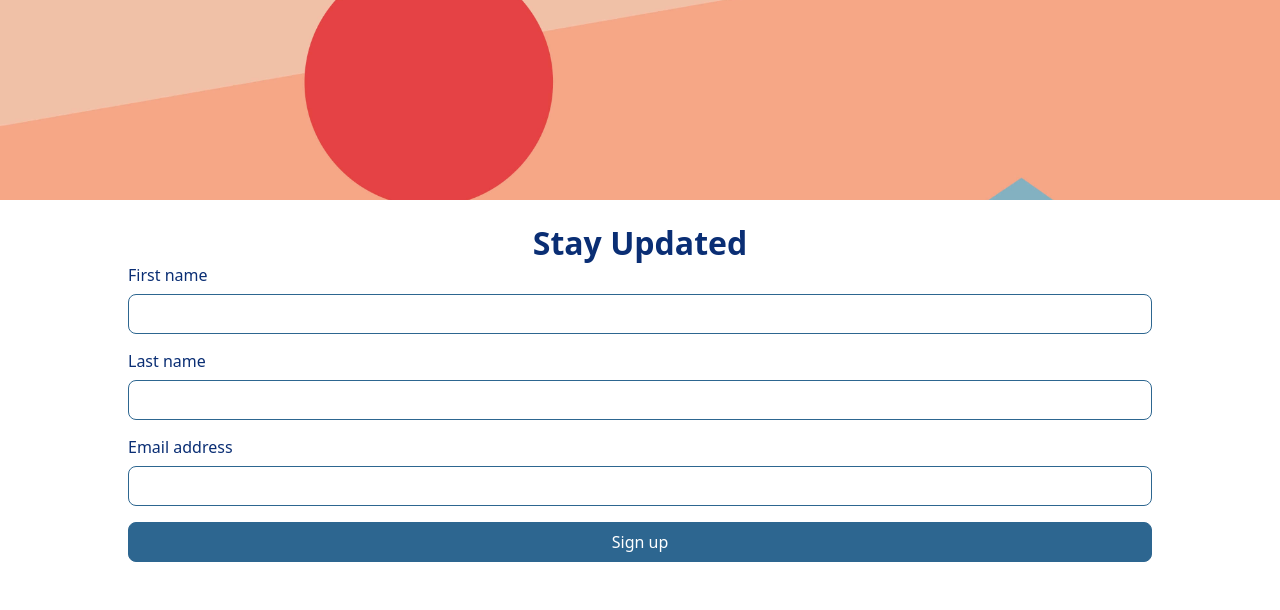
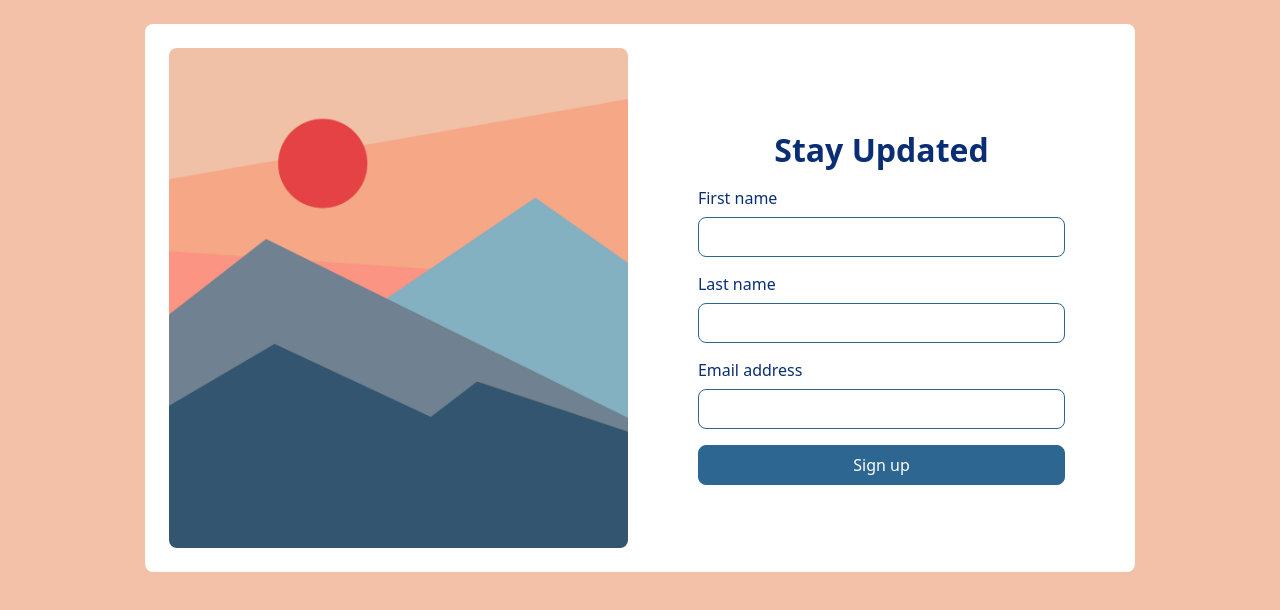
Before and after one commit to annieol/annie-baines-uie-signup-form, an Angular app: page / in a window 1280 px wide. Shown: the top 610 px of the page. Built offline with nearby package versions, Linux system fonts and the light colour scheme.

Commit message:
feat: add desktop styles

```diff
--- a/src/app/sign-up/sign-up.html
+++ b/src/app/sign-up/sign-up.html
@@ -5,8 +5,8 @@
     <p class="sign-up__confirmation">We'll keep you updated with our latest products.</p>
   </div>
 } @else {
-  <h1 class="sign-up__heading">Stay Updated</h1>
   <form [formRoot]="signUpForm" class="sign-up__form">
+    <h1 class="sign-up__heading">Stay Updated</h1>
     @for (fieldConfig of signUpFields; track fieldConfig.name) {
       <div class="sign-up__field">
         @let fieldName = fieldConfig.name;
--- a/src/app/sign-up/sign-up.scss
+++ b/src/app/sign-up/sign-up.scss
@@ -62,3 +62,22 @@
     color: $colour-white;
   }
 }
+
+@media (min-width: $breakpoint-desktop) {
+  :host {
+    display: grid;
+    grid-template-columns: 1fr 1fr;
+    gap: $spacing-lg;
+    border-radius: $border-radius;
+    max-width: $content-max-width;
+    height: auto;
+    padding: $spacing-lg;
+    margin: $spacing-lg auto 0;
+    background-color: $colour-white;
+  }
+
+  .sign-up__banner {
+    border-radius: $border-radius;
+    height: 500px;
+  }
+}
--- a/src/styles.scss
+++ b/src/styles.scss
@@ -22,3 +22,14 @@ body {
     sans-serif;
   color: $colour-navy;
 }
+
+@media (min-width: $breakpoint-desktop) {
+  body {
+    background-color: $colour-peach;
+  }
+}
+
+:focus-visible {
+  outline: 3px solid $colour-navy;
+  outline-offset: 2px;
+}
--- a/src/styles/_variables.scss
+++ b/src/styles/_variables.scss
@@ -22,3 +22,6 @@ $spacing-lg: 1.5rem;
 
 // Border
 $border-radius: 8px;
+
+// Layout
+$content-max-width: 990px;
```
